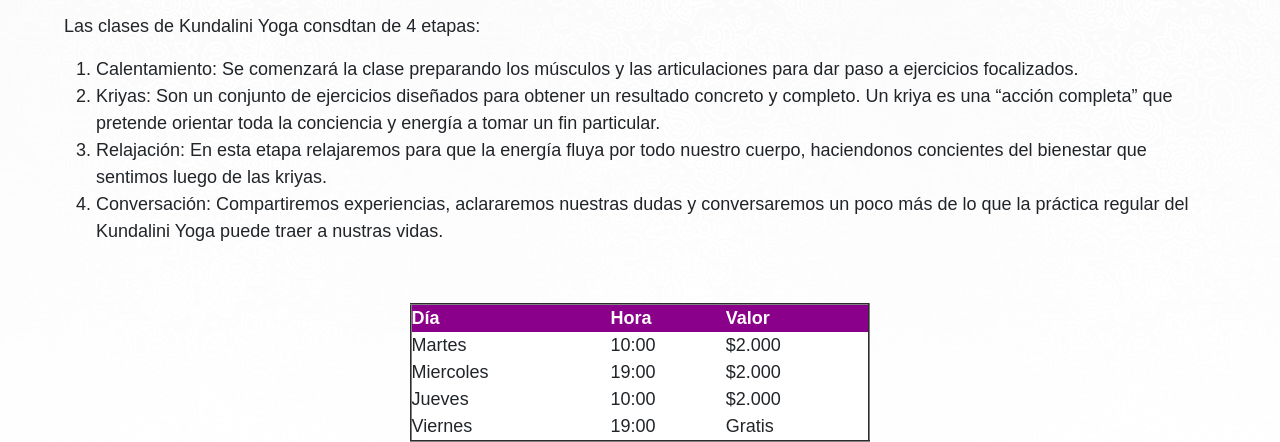
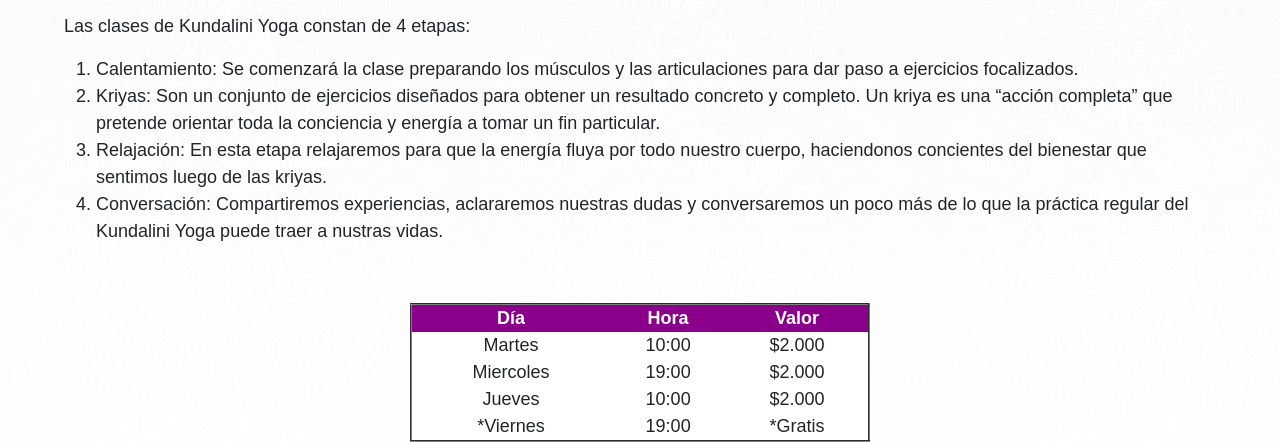
Before and after one commit to DanielUribeGalaz/waheguru, a plain HTML site: page pages/clases.html in a window 1280 px wide. Shown: the part 358-800 px from the top of the page. Drawn offline with nearby package versions, Linux system fonts and the light colour scheme; a web font is replaced by a local one.

Commit message:
Se Aplica SEO + SASS II

```diff
--- a/pages/clases.html
+++ b/pages/clases.html
@@ -4,7 +4,9 @@
     <meta charset="UTF-8">
     <meta http-equiv="X-UA-Compatible" content="IE=edge">
     <meta name="viewport" content="width=device-width, initial-scale=1.0">
-    <title>Clases</title>
+    <meta name="description" content="Clases online de Kundalini Yoga en vivo. Viernes clases gartis de yoga.">
+    <meta name="keywords" content="CLASES DE YOGA, CLASES DE KUNDALINI YOGA, YOGA ONLINE, CLASES ONLINE DE YOGA, CLASES GRATIS DE YOGA KUNDALINI, YOGA ONLINE GRATIS">
+    <title>Clases de Kundalini Yoga</title>
     <!-- Bootstrap -->
     <link href="https://cdn.jsdelivr.net/npm/bootstrap@5.2.0/dist/css/bootstrap.min.css" rel="stylesheet" integrity="sha384-gH2yIJqKdNHPEq0n4Mqa/HGKIhSkIHeL5AyhkYV8i59U5AR6csBvApHHNl/vI1Bx" crossorigin="anonymous">
     <!-- Icono -->
@@ -57,7 +59,7 @@
                 <h2>Clases Regulares de Kundalini Yoga</h2>
                 <p>Las Clases serán dictadas vía Zoom. Se enviará un correo 15 minutos antes de cada clase a las personas inscritas con el link para poder conectarse.</p>
                 <p></p>
-                <p>Las clases de Kundalini Yoga consdtan de 4 etapas:</p>
+                <p>Las clases de Kundalini Yoga constan de 4 etapas:</p>
                 <ol>
                     <li>Calentamiento: Se comenzará la clase preparando los músculos y las articulaciones para dar paso a ejercicios focalizados.</li>
                     <li>Kriyas: Son un conjunto de ejercicios diseñados para obtener un resultado concreto y completo. Un kriya es una “acción completa” que pretende orientar toda la conciencia y energía a tomar un fin particular.</li>
@@ -89,11 +91,12 @@
                         <td>$2.000</td>
                     </tr>
                     <tr>
-                        <td>Viernes</td>
+                        <td>*Viernes</td>
                         <td>19:00</td>
-                        <td>Gratis</td>
+                        <td>*Gratis</td>
                     </tr>
                 </table>
+                <p>*Los días viernes habrán clases gartis de Kundalini Yoga. Para poder acceder a ellas debe solicitar el link de acceso más tardar el día anterior.</p>
             </article>
         </section>
     </main>
--- a/scss/estilos.scss
+++ b/scss/estilos.scss
@@ -193,7 +193,8 @@ nav ul li:hover::before {
 
 table {
     width: 40%;
-    margin: 5% auto 0 auto;
+    margin: 5% auto 15px auto;
+    text-align: center;
 }
 
 th {
```
Also changed, not shown: index.html (+3 -14 lines), pages/contacto.html (+3 -1 lines), pages/historia.html (+3 -1 lines), pages/instructora.html (+4 -2 lines), css/estilos.css, seo.txt (added), 1 other file.
